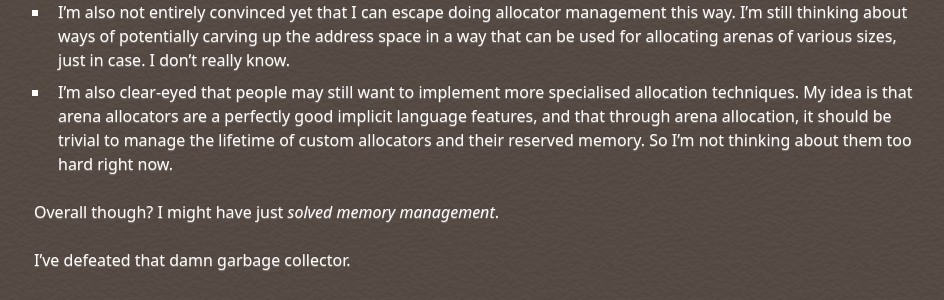
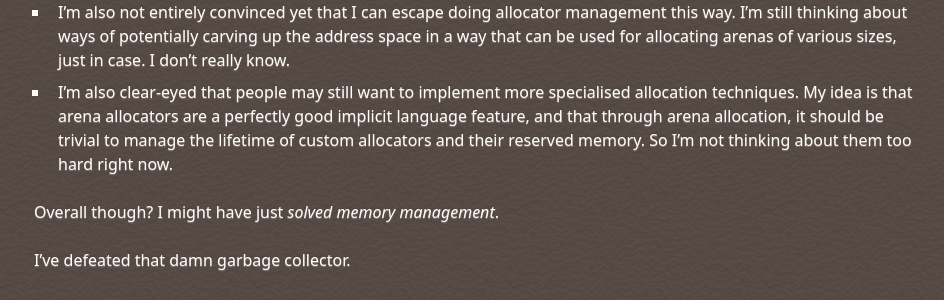
Before and after one commit to dphfox/technical-fluff, a Jekyll site: the page built from _posts/2025-10-17-solving-memory-management.md, in a window 1280 px wide and 900 px high, scrolled down 5042 px. Shown: the part 404-704 px from the top of the window, without its empty margins (166-1110 px from the left). Built offline with Jekyll 4.4.1, drawn with Linux system fonts in a browser that asks for light colours; some web fonts are replaced.

Commit message:
vault backup: 2025-10-17 08:23:41

```diff
--- a/_posts/2025-10-17-solving-memory-management.md
+++ b/_posts/2025-10-17-solving-memory-management.md
@@ -102,7 +102,7 @@ However, I still have a few lingering thoughts on my mind that I haven't yet cle
 
 -  I suspect that I shouldn't _fully_ rely on the MMU to reserve gobs of virtual address space. I might implement a hybrid solution that chains _large-enough_ blocks of contiguous space instead (something like 1GB chunks?) which might play better on platforms that don't have as many bits of virtual address space.
 - I'm also not entirely convinced yet that I can escape doing allocator management this way. I'm still thinking about ways of potentially carving up the address space in a way that can be used for allocating arenas of various sizes, just in case. I don't really know.
-- I'm also clear-eyed that people may still want to implement more specialised allocation techniques. My idea is that arena allocators are a perfectly good implicit language features, and that through arena allocation, it should be trivial to manage the lifetime of custom allocators and their reserved memory. So I'm not thinking about them too hard right now.
+- I'm also clear-eyed that people may still want to implement more specialised allocation techniques. My idea is that arena allocators are a perfectly good implicit language feature, and that through arena allocation, it should be trivial to manage the lifetime of custom allocators and their reserved memory. So I'm not thinking about them too hard right now.
 
 Overall though? I might have just _solved memory management_.
 
```
